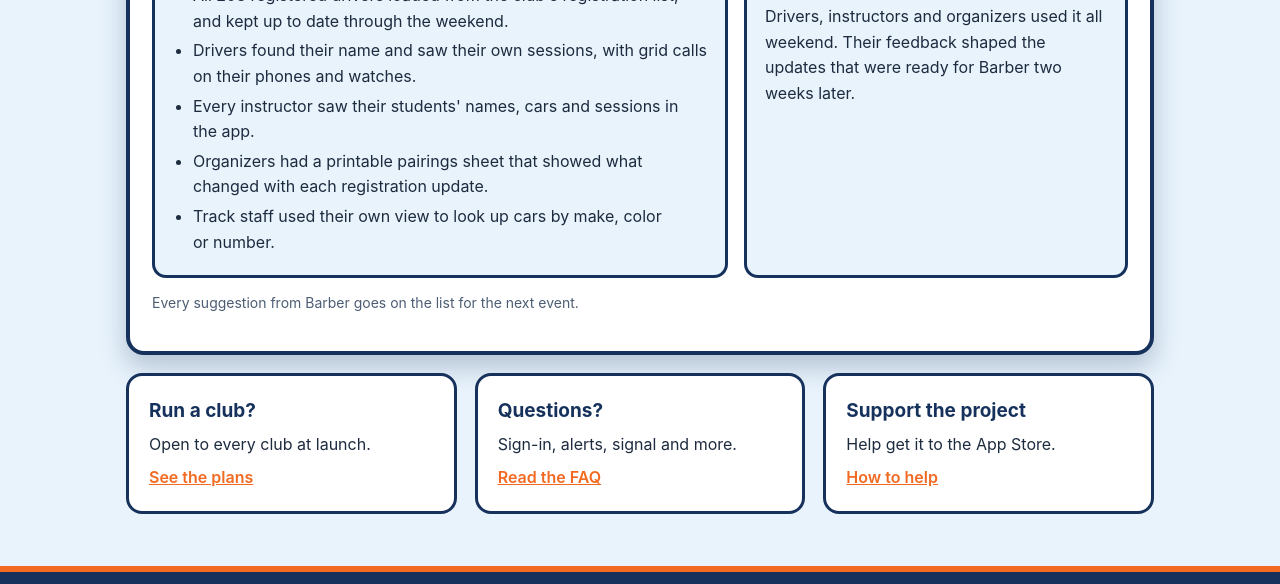
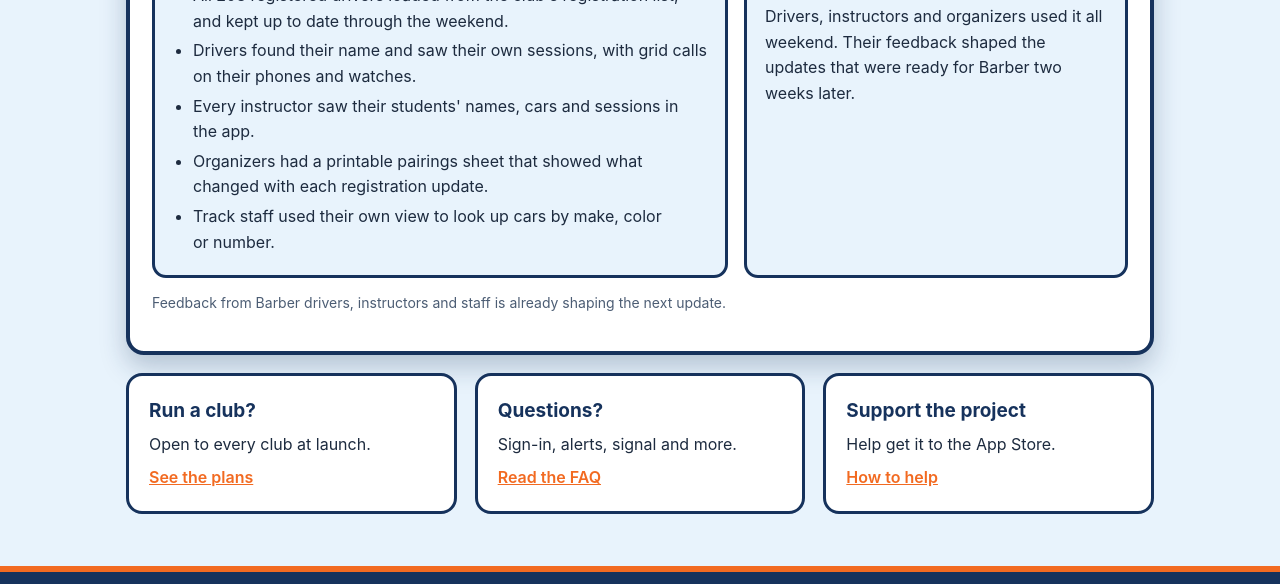
Before and after one commit to kpctoy-png/tracksessionminder-site, a plain HTML site: page index.html in a window 1280 px wide. Shown: the part 4011-4595 px from the top of the page. Drawn offline with Linux system fonts and the light colour scheme.

Commit message:
Clearer closing line under Proven at the track
Co-Authored-By: Claude Opus 5.5 <noreply@anthropic.com>
Claude-Session: https://claude.ai/code/session_019hBjUVtSsTnhSqJAX38GU2

```diff
--- a/index.html
+++ b/index.html
@@ -183,7 +183,7 @@
 <h3>The first live event</h3>
 <p>Drivers, instructors and organizers used it all weekend. Their feedback shaped the updates that were ready for Barber two weeks later.</p></div>
 </div>
-<p class="note">Every suggestion from Barber goes on the list for the next event.</p>
+<p class="note">Feedback from Barber drivers, instructors and staff is already shaping the next update.</p>
 </div></div>
 <div class="grid" style="margin-top:18px">
 <div class="card"><h3>Run a club?</h3><p>Open to every club at launch.</p><a href="plans.html">See the plans</a></div>
```
